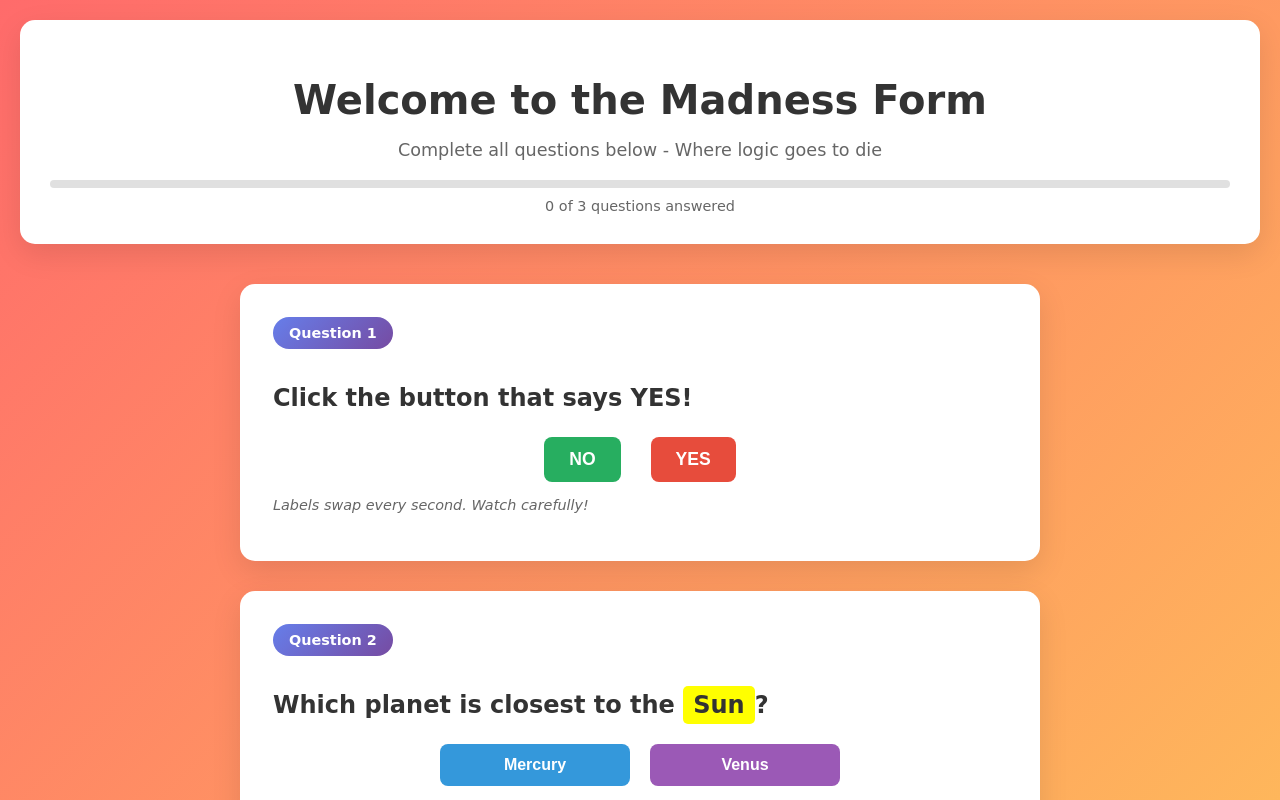
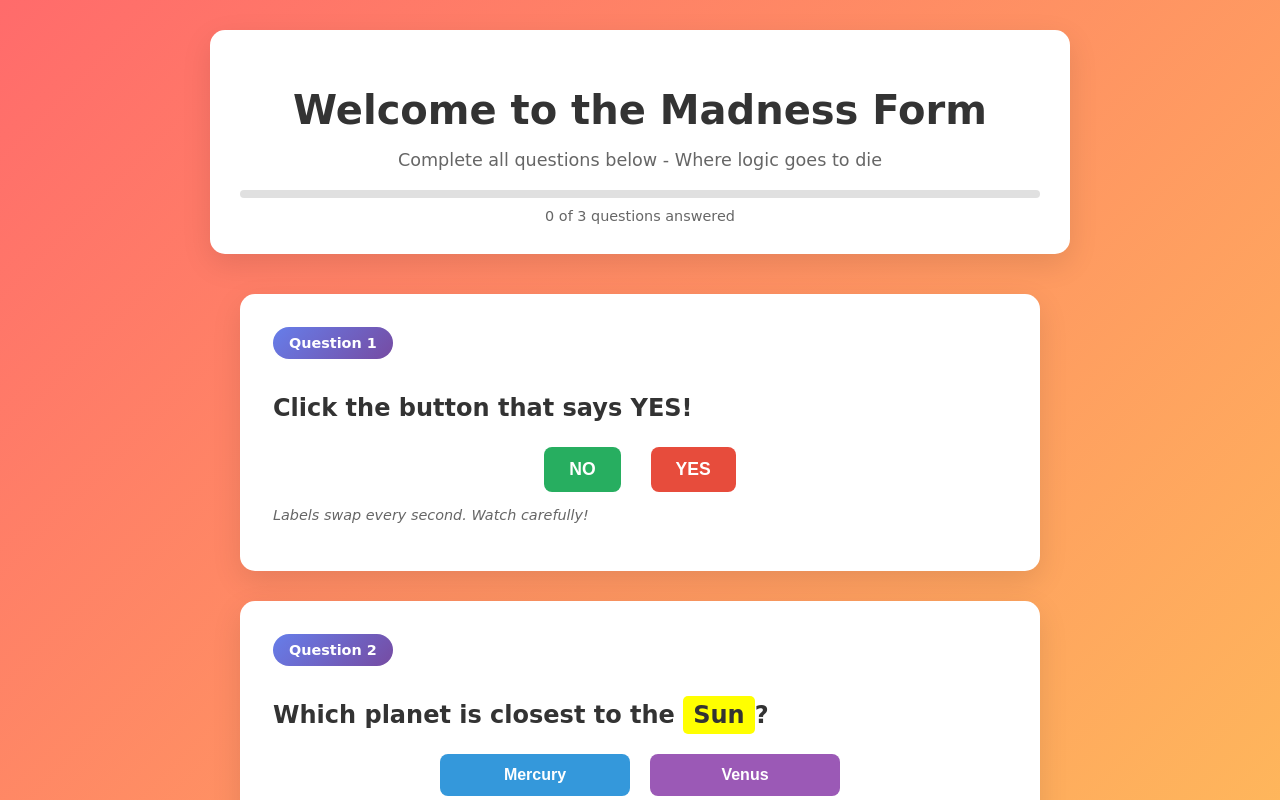
Before and after one commit to ayanajoy/Useless-Project, a React (Vite) app in the folder twisted/: page /form in a window 1280 px wide. Shown: the top 800 px of the page. Built offline with nearby package versions, Linux system fonts and the light colour scheme.

Commit message:
modified form css

```diff
--- a/twisted/src/components/FormPage.css
+++ b/twisted/src/components/FormPage.css
@@ -9,16 +9,17 @@
 .form-container {
   min-height: 100vh;
   background: linear-gradient(135deg, #ff6b6b 0%, #feca57 100%);
-  padding: 20px;
+  padding: 30px;
 }
 
 .form-header-main {
   text-align: center;
-  margin-bottom: 40px;
+  margin: 0 auto 40px; /* Added auto for left/right margins */
   background: white;
   padding: 30px;
   border-radius: 15px;
   box-shadow: 0 10px 30px rgba(0,0,0,0.1);
+  max-width: 800px; /* Added to match questions container */
 }
 
 .form-title-main {
```
